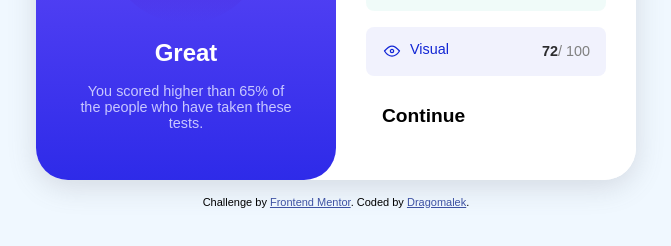
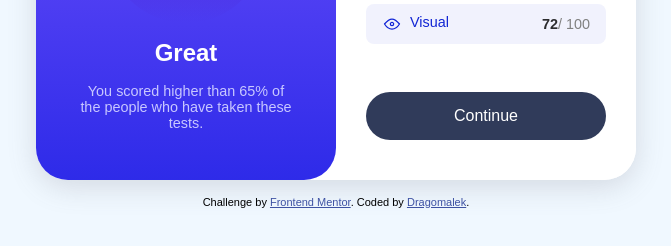
Before and after one commit to Dragomalek/results-summary-component-main, a plain HTML site: page index.html in a window 1280 px wide. Shown: the part 368-614 px from the top of the page, without its empty margins (304-975 px from the left). Drawn offline with Linux system fonts and the light colour scheme.

Commit message:
corregido error con boton enviar

```diff
--- a/index.html
+++ b/index.html
@@ -70,7 +70,10 @@
           </span>
         </div>
 
-        <h2 id="continue" class="cards">Continue</h2>
+        <form>
+          <button id="button__continue" class="cards">Continue</button>
+        </form>
+
       </section>
 
 
```
